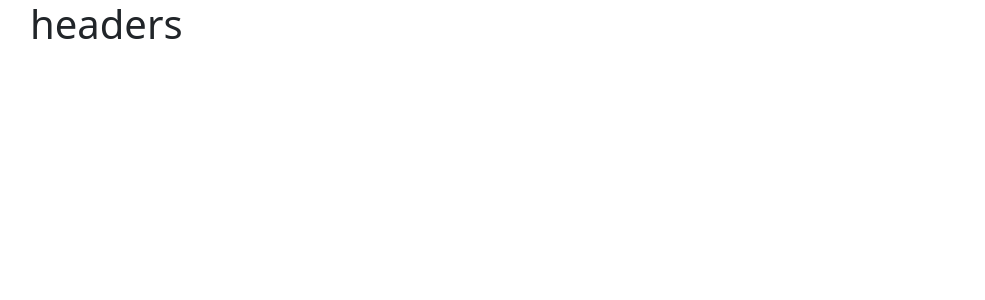
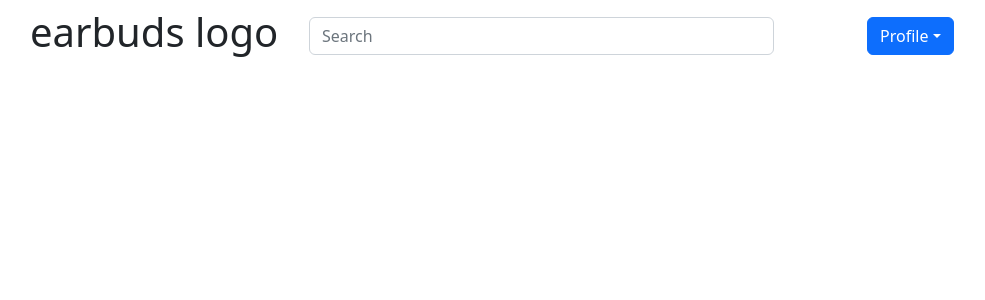
Before and after one commit to hpadilla6201/earbuds, a React (Create React App) app: page / in a window 1280 px wide. Shown: the top 300 px of the page, without its empty margins (52-1037 px from the left). Built offline with nearby package versions, Linux system fonts and the light colour scheme.

Commit message:
finished header

```diff
--- a/src/Components/Header/index.js
+++ b/src/Components/Header/index.js
@@ -1,6 +1,32 @@
 const Header = () => {
     return (
-        <h1>headers</h1>
+        <header>
+            <nav class="navbar navbar-expand-lg bg-blue">
+            <div class="col-3">
+                <h1>earbuds logo</h1>
+            </div>
+            <div className="col-6">
+                <div class="col-10">
+                <form class="form-inline">
+                    <input class="form-control" type="search" placeholder="Search" aria-label="Search"/>
+                </form>
+                </div>
+
+            </div>
+            <div className="col-3">
+                <div class="btn-group">
+                    <button type="button" class="btn btn-primary dropdown-toggle"  data-bs-toggle="dropdown">
+                        Profile
+                    </button>
+                    <div class="dropdown-menu">
+                        <a class="dropdown-item" href="./index.js">Action</a>
+                        <a class="dropdown-item" href="./index.js">Another action</a>
+                        <a class="dropdown-item" href="./index.js">Something else here</a>
+                    </div>
+                </div>
+            </div>
+          </nav>
+        </header>
     );
 };
 
```
